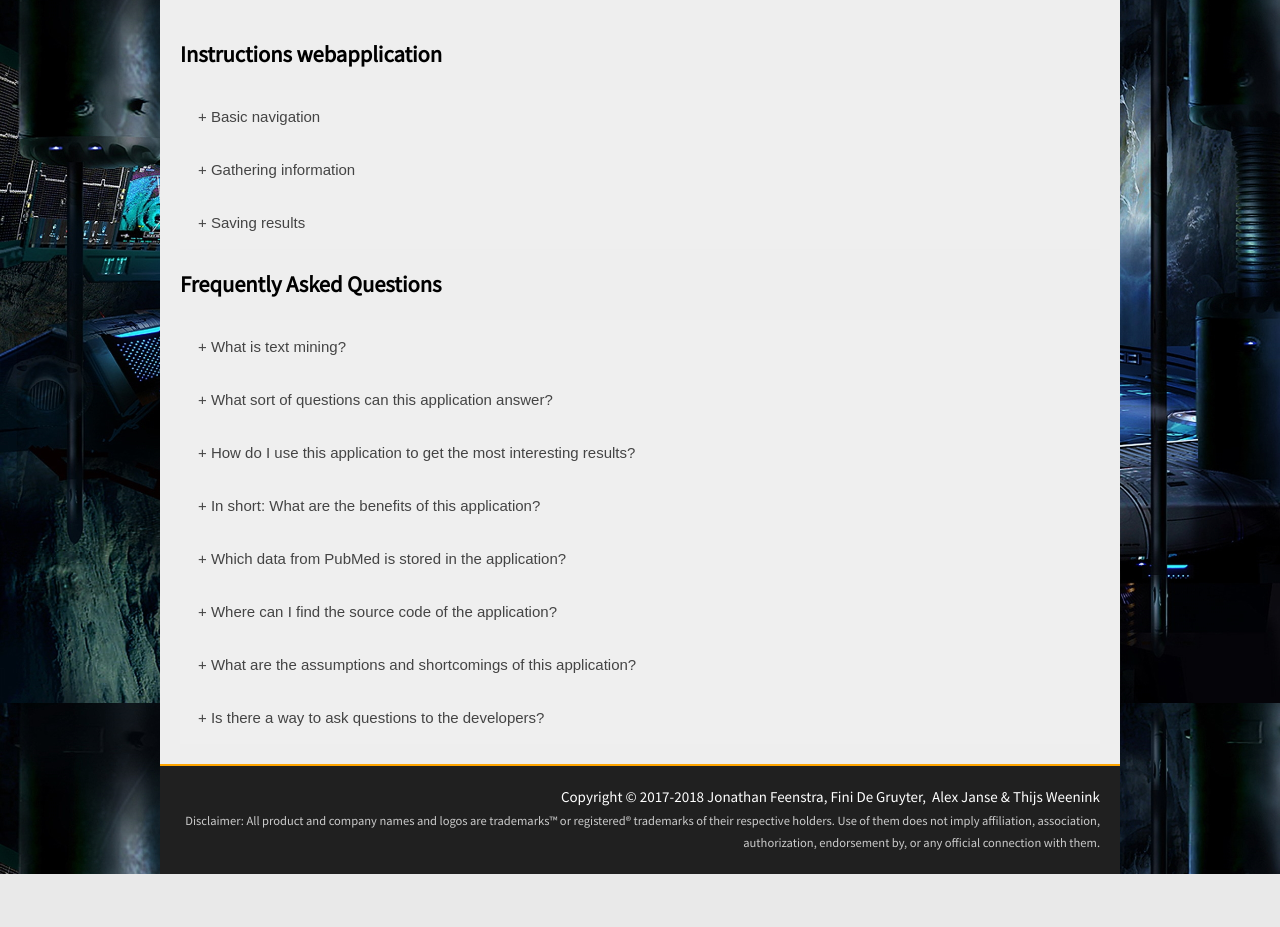
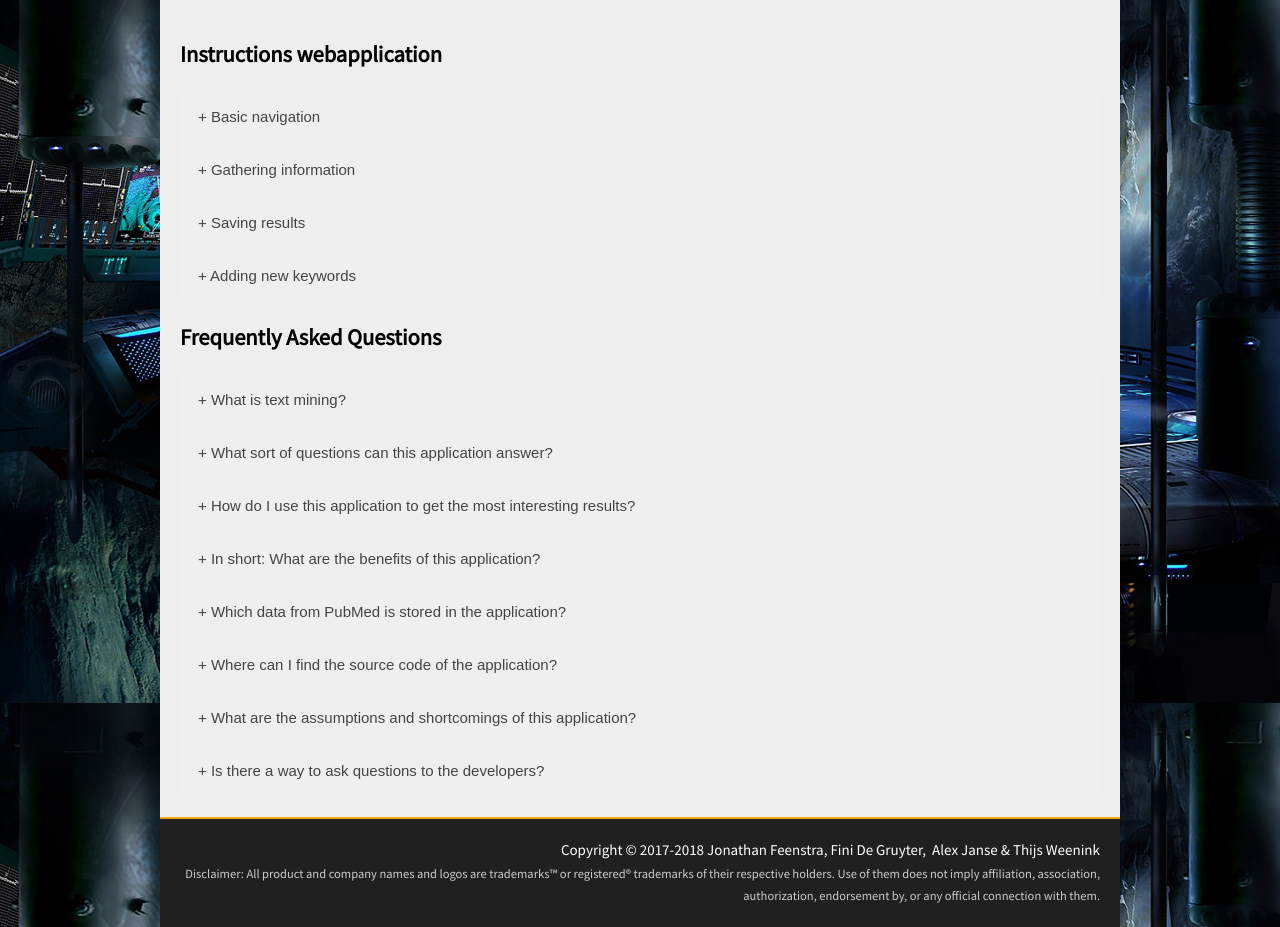
Before and after one commit to JonathanFeenstra/BATMAN, a Python web app: template templates/help.html in a window 1280 px wide. Shown: the part 97-1024 px from the top of the page. Before the commit the page ends 971 px from the top, so only its background shows below. Run offline with Jinja, Linux system fonts and the light colour scheme; the template is opened without the code that fills it, so the values that code supplies are empty; some libraries are stand-ins or nearby versions.

Commit message:
aanpassingen help.html en readme_Thijn.

```diff
--- a/templates/help.html
+++ b/templates/help.html
@@ -18,6 +18,11 @@
 <button class="accordion">+ Saving results</button>
 <div class="panel">
   <p>Results can be saved in several ways. One is by clicking on "Download as PNG". The network as shown will be saved in a .png format (image). Another way is by clicking on either a link or node and clicking on the "Download CSV" button. Here an comma delimited CSV file is generated. This is a file format that is recognized by Excel and LibreOffice Calc. It contains all the PubMedIDs, article titles and other information about all the scientific articles that are linked to that specific node or link.
+  </p>
+</div>
+<button class="accordion">+ Adding new keywords</button>
+<div class="panel">
+  <p>If you want to add keywords that are not available in the exisiting network, you can use the contact page for a request. Please specifify the keywords and the category of the keywords (organism, compound, health effect or other).
   </p>
 </div>
 <!-- FAQ -->
@@ -70,7 +75,6 @@ Compound Z has a relation with health effect 1, which is present in cucumber. Ho
 <BR>- Some results with a test dataset resulted in incomplete abstracts. Further investigation about this showed, that the articles were not filled in correctly by the publishers of that articles. Simply said, this means that the file that our program gets back (a XML file) is incomplete and can therefore not be used to its full potential. According to PubMed, this is the responsibility of the publishers. In the test dataset, there was only two articles that had this problem, but these kinds of articles could be missed by this application.<BR>
 <BR>- PubMed makes use of synonyms for their search results. Possible wrong synonyms could therefore be added in the found articles. To help you determine if this is the case, clicking on a nodes shows the list of synonyms that PubMed used. Additionally, certain keywords could possibly be a synonym of another keyword in the network, which will cause overlapping results. Therefore it is always necessary to check the used synonyms of interesting parts of the network.<BR>
 <BR>- This application only searches in the titles, abstracts and keyword lists of all PubMed IDs. This means that articles outside of PubMed are not included. Additionally, not the whole article is used for the text mining search. The reasoning behind this is because most papers are in subscription journals. To see the full text a payment or subscription to that specific publisher/journal is needed. Using free articles only will naturally exclude many interesting papers and using the full text only for free articles will create a big bias towards those articles.<BR>
-<BR>- Links between keywords within the same category (compound, health effect or organism) is avoided as much as possible. This is because of two reasons. One is that these are results that are most of the time uninformative for the research question. Secondly, by not including these relations the network will be less clustered and more readable. It will create big clusters of the same category, for example all health effects will be clustered together and linked to almost every other health effect. The more interesting relations for the research question (between compounds and health effects) will become unreadable and because of the bias be found less important by the application in the form of small nodes and thin links.
   </p>
 </div>
 <button class="accordion">+ Is there a way to ask questions to the developers?</button>
```
